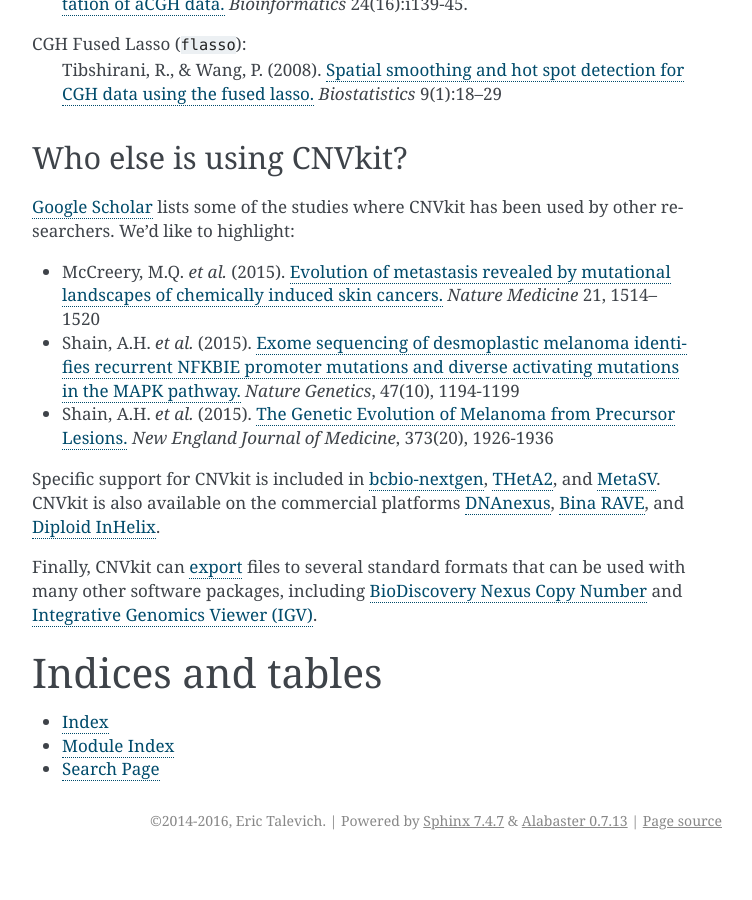
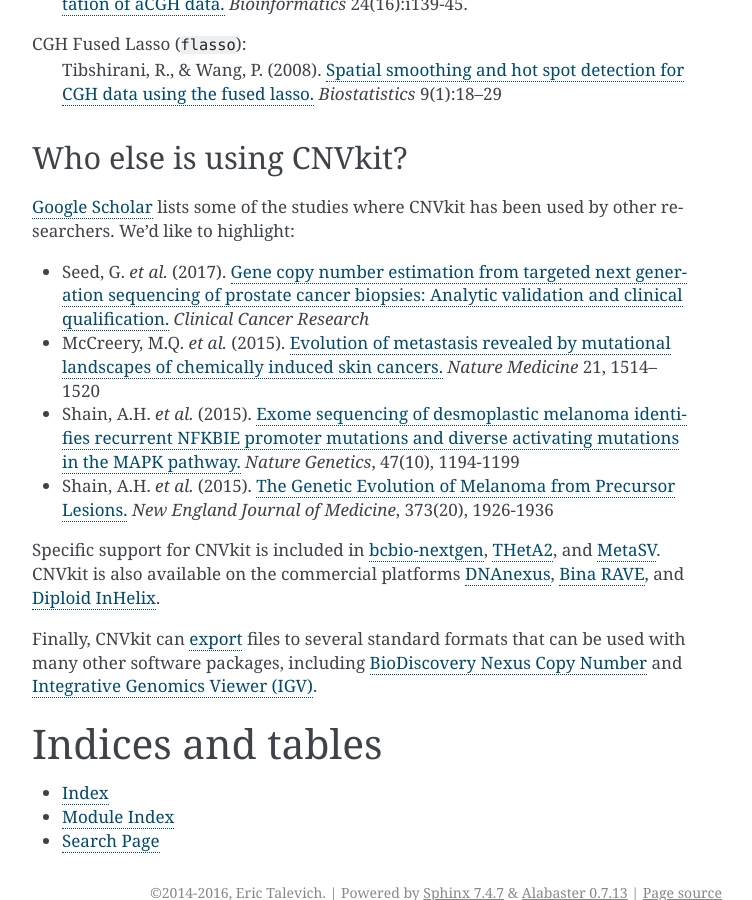
Before and after one commit to etal/cnvkit, a Sphinx documentation site: the page built from doc/index.rst, in a window 1280 px wide and 900 px high, scrolled down 3306 px. Shown: the whole window, without its empty margins (388-1140 px from the left). Built offline with Sphinx 7.4.7, drawn with Linux system fonts in a browser that asks for light colours; the version number could not be read and is left out; before the commit the page ends 4166 px from its top, so only the background shows below that.

Commit message:
doc: Add a front-page link to George Seed's recent CCR paper

```diff
--- a/doc/index.rst
+++ b/doc/index.rst
@@ -103,6 +103,11 @@ Who else is using CNVkit?
 lists some of the studies where CNVkit has been used by other researchers.
 We'd like to highlight:
 
+* Seed, G. *et al.* (2017).
+  `Gene copy number estimation from targeted next generation sequencing of
+  prostate cancer biopsies: Analytic validation and clinical qualification.
+  <http://dx.doi.org/10.1158/1078-0432.CCR-17-0972>`_
+  *Clinical Cancer Research*
 * McCreery, M.Q. *et al.* (2015).
   `Evolution of metastasis revealed by mutational landscapes of chemically
   induced skin cancers. <http://dx.doi.org/10.1038/nm.3979>`_
```
